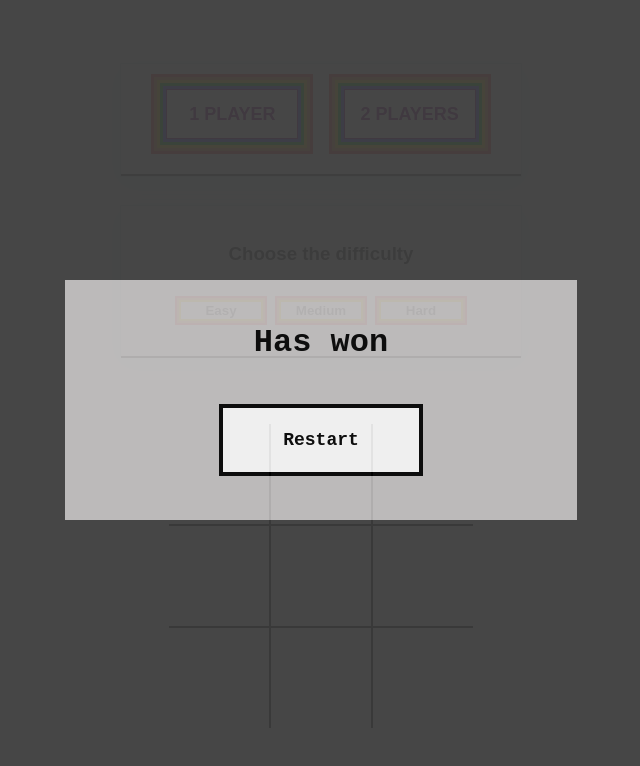
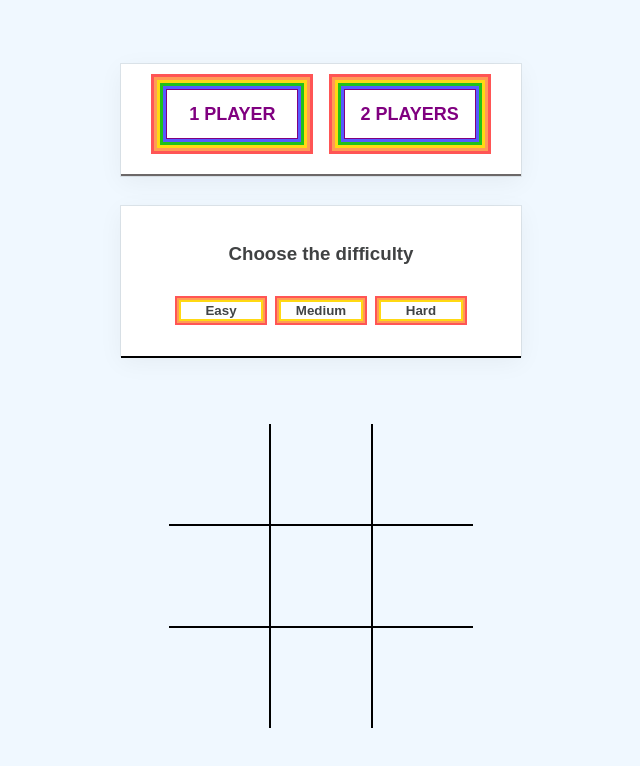
Before and after one commit to 2DDraghici/TIc_Tac_Toe_JS, a plain HTML site: page index.html in a window 1280 px wide. Shown: the whole page, without its empty margins (319-959 px from the left). Drawn offline with Linux system fonts and the light colour scheme.

Commit message:
tweaked modals

```diff
--- a/index.html
+++ b/index.html
@@ -21,13 +21,11 @@
             <div class="multiplayer_selection unselected" class="unselected" id="multiplayer_selection">
                 <div class="input_mp">
                     <div class="input_field_mp">
-
                         <label for="player1"></label>Player 1
                         <input type="text" id="player1">
                     </div>
 
                     <div class="input_field_mp">
-
                         <label for="player2"></label>Player 2
                         <input type="text" id="player2">
                     </div>
@@ -39,7 +37,7 @@
                 <div class="singleplayer_buttons"><button>Easy</button><button>Medium</button><button>Hard</button></div>
             </div>
         </div>
-     <div class="gameboard x" id="gameboard">
+    <div class="gameboard " id="gameboard">
         <div class="cell "  data-cell></div>
         <div class="cell " data-cell></div>
         <div class="cell" data-cell></div>
@@ -52,12 +50,12 @@
     </div>
     </div>
     <!--  Win Modal -->
-     <div class="modal_container">
-        <div id="win_modal">
+    <div class="modal_container unselected" id="modal_container">
+        <div id="win_modal" class="unselected">
 
-            <h1>Has won</h1>
-            <button id="restart_button">Restart</button>
-
+            <h1 id="modal_message">Has won</h1>
+            <button id="restart_button ">Restart</button>
+        </div>
     </div>
 </body>
 </html>
```
Lines whose indentation alone changed are shown as unchanged.
